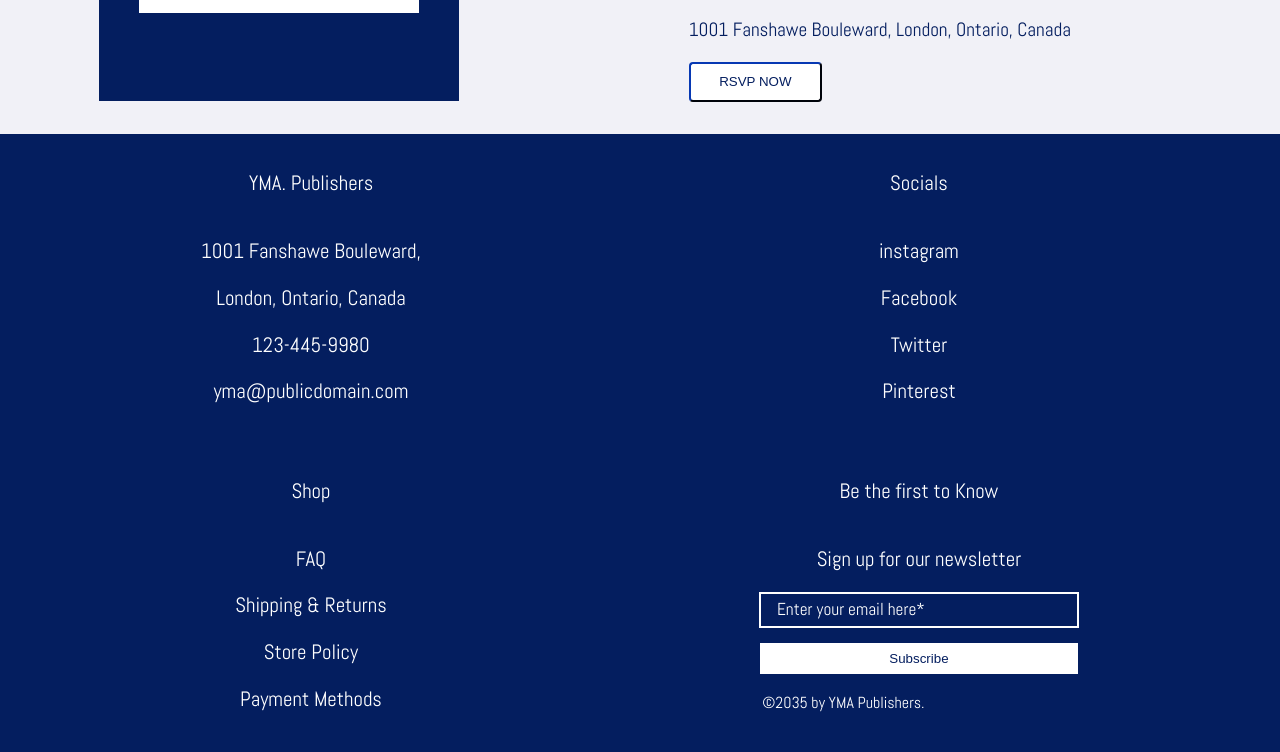
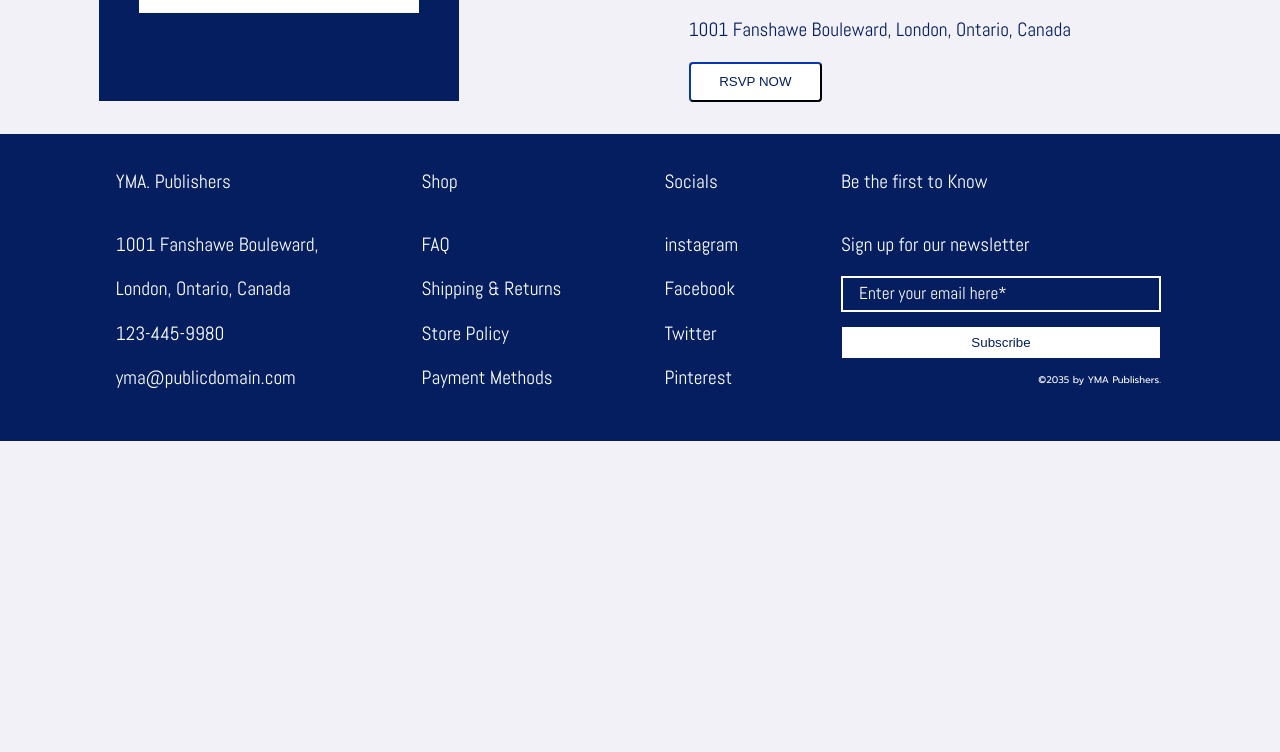
Before and after one commit to curiousTurkey/library-webpage, a plain HTML site: page index.html in a window 1280 px wide. Shown: the part 2294-3046 px from the top of the page. After the commit the page ends 2735 px from the top, so only its background shows below. Drawn offline with Linux system fonts and the light colour scheme.

Commit message:
made ui changes

```diff
--- a/css/main.css
+++ b/css/main.css
@@ -173,13 +173,13 @@ hr{
 footer{
     background-color: #041E5F;
     height: fit-content;
-    padding: 0em 2em 1em 2em;
+    padding: 0em 1em 1em .8em;
 }
 .footer-text{
     color: #FFFFFF;
     text-align: center;
     font-family: 'Abel',sans-serif;
-    font-size: 1.3em;
+    font-size: 1.2em;
 }
 #first-section, #second-section, #third-section, #fourth-section, #fifth-section{
     padding: 1em 0em 1em 0em;
@@ -219,6 +219,13 @@ span.footer-text{
     font-size: 1em;
     color: #FFFFFF;
 }
+.copy{
+    font-size: .6em;
+    padding-top: .5em;
+    text-align: end;
+    color: #FFFFFF;
+}
+
 
 @media screen and (min-width: 615px) {
     #css-navbar{
@@ -274,8 +281,12 @@ span.footer-text{
     }
     footer{
         display: flex;
-        justify-content: space-around;
         flex-wrap: wrap;
+        flex-direction: row;
+        justify-content: space-evenly;
+    }
+    .footer-text{
+        text-align: left;
     }
     #fourth-section{
         width: 20em;
@@ -289,6 +300,12 @@ span.footer-text{
         transition-duration: 200ms;
         border-color: #0548ef;
     }
+    .copy{
+        font-size: .6em;
+        padding-top: .5em;
+        text-align: end;
+        color: #FFFFFF;
+    }
 
 
 }
--- a/index.html
+++ b/index.html
@@ -153,7 +153,7 @@
         </div> <!--describe upcoming book details-->
     </div>
     <footer>
-        <div class="seperator">
+
         <div id="first-section">
             <p class="footer-text heading">YMA. Publishers</p>
             <p class="footer-text">1001 Fanshawe Bouleward,</p>
@@ -169,9 +169,9 @@
             <p class="footer-text">Store Policy</p>
             <p class="footer-text">Payment Methods</p>
         </div>
-        </div>
+
         <!--second section-->
-        <div class="seperator">
+
         <div id="third-section">
             <p class="footer-text heading">Socials</p>
             <p class="footer-text">instagram</p>
@@ -185,8 +185,8 @@
             <p class="footer-text">Sign up for our newsletter</p>
             <input type="email" placeholder="Enter your email here*" name="email" class="email-input" title="Email"> <br>
             <button class="sub-button" title="Subscribe">Subscribe</button>
-        </div>
-        <span class="footer-text">&copy;2035 by YMA Publishers.</span>
+            <p class="copy">&copy;2035 by YMA Publishers.</p>
+
         </div>
         <!--fourth section-->
     </footer> <!--web site footer-->
```
